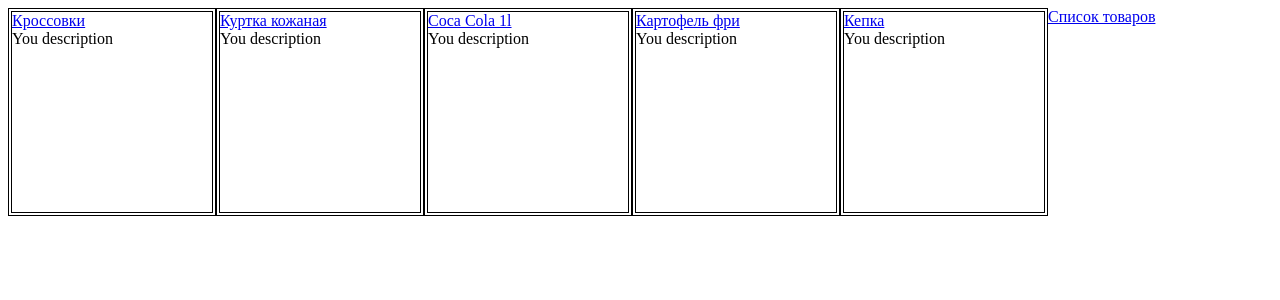
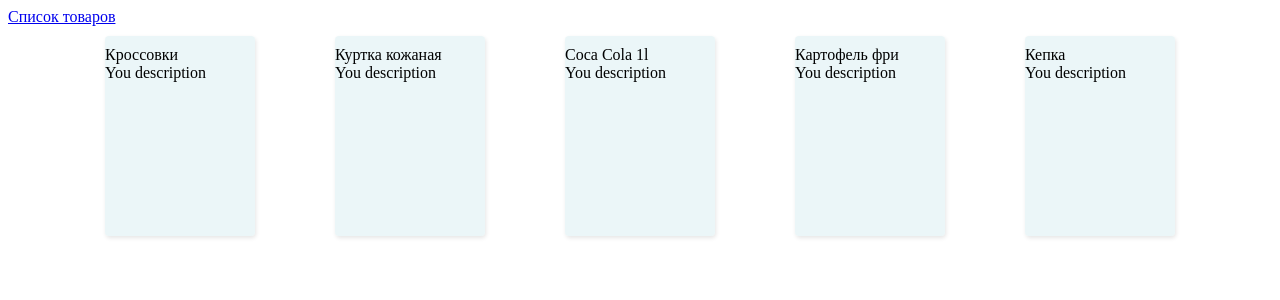
Before and after one commit to ChasovnikovAY/FirstDjango_07102024, a Django app: page /items/ in a window 1280 px wide. Shown: the top 300 px of the page. Run offline with Django 5.2, Linux system fonts and the light colour scheme; data comes from the database, SQL or seed files in the repository; both versions use the stored data as it was after the commit.

Commit message:
HomeWork4

```diff
--- a/FirstDjango/settings.py
+++ b/FirstDjango/settings.py
@@ -11,6 +11,8 @@ https://docs.djangoproject.com/en/5.1/ref/settings/
 """
 
 from pathlib import Path
+
+from django.conf.global_settings import STATIC_URL, STATICFILES_DIRS
 
 # Build paths inside the project like this: BASE_DIR / 'subdir'.
 BASE_DIR = Path(__file__).resolve().parent.parent
@@ -27,7 +29,9 @@ DEBUG = True
 
 ALLOWED_HOSTS = []
 
-
+STATIC_URL = 'static/'
+STATICFILES_DIRS = ( BASE_DIR / "static",
+)
 # Application definition
 
 INSTALLED_APPS = [
--- a/FirstDjango/urls.py
+++ b/FirstDjango/urls.py
@@ -1,5 +1,7 @@
+from django.conf import settings
 from django.urls import path
 from MainApp import views
+from django.conf.urls.static import static
 
 urlpatterns = [
     path("", views.home),
@@ -9,4 +11,4 @@ urlpatterns = [
 
     path("items/", views.items_list, name="items_list"),
     path("item/<int:item_id>", views.get_item, name="get_item")
-]
+] + static(settings.STATIC_URL, document_root=settings.STATIC_ROOT)
--- a/MainApp/models.py
+++ b/MainApp/models.py
@@ -1,5 +1,8 @@
 from django.db import models
 from django.db.models import Manager
+
+class Color(models.Model):
+   name = models.CharField(max_length=32, unique=True)
 
 # Create your models here.
 class Item(models.Model):
@@ -7,5 +10,6 @@ class Item(models.Model):
     brand = models.CharField(max_length=100)
     count = models.PositiveIntegerField()
     description = models.CharField(max_length=1000, default="You description")
+    colors = models.ManyToManyField(to=Color)
 
     objects: Manager
--- a/MainApp/views.py
+++ b/MainApp/views.py
@@ -29,7 +29,8 @@ def about(request):
 
 def get_item(request, item_id):
     one_item = Item.objects.get(id=item_id)
-    context = { "item":one_item }
+    context = { "item":one_item,
+                "colors": one_item.colors.all()}
     return render(request, "item.html", context)
 
 
--- /dev/null
+++ b/static/css/style.css
@@ -0,0 +1,46 @@
+        * {
+            box-sizing: border-box;
+        }
+        .item{
+            width:150px;
+            height: 200px;
+            margin: 10px;
+            box-shadow: 1px 2px 4px rgba(0, 0, 0, 0.1);
+            border-radius: 4px;
+            padding-top:10px;
+            background: rgba(223, 241, 244, 0.625);
+        }
+
+        .item:hover {
+            background: rgb(207, 232, 237);
+            box-shadow: 4px 8px 16px rgba(71, 215, 240);
+        }
+
+        .item p{
+            padding-left: 10px;
+            padding-right: 10px;
+        }
+
+        .item_name{
+            font-size: 1.5em;
+            text-align:center;
+         }
+
+         .item a{
+            text-decoration: none;
+            color: black;
+            text-align: justify;
+
+         }
+        .items {
+            width: 100%;
+            display: grid;
+            /* Автоматически заполняем на всю ширину grid-контейнера */
+            grid-template-columns: repeat(auto-fill, 200px);
+            max-width: 1200px; /* Ширина grid-контейнера */
+            justify-content: center;
+            justify-items: center; /* Размещаем карточку по центру */
+            column-gap: 30px; /* Отступ между колонками */
+            row-gap: 40px; /* Отступ между рядами */
+            margin: 0 auto;
+          }
--- a/templates/base.html
+++ b/templates/base.html
@@ -1,8 +1,12 @@
 <!DOCTYPE html>
 <html lang="en">
+{% load static %}
 <head>
     <meta charset="UTF-8">
     <title>Проект FirstDjango</title>
+    {% block style %}
+        <link rel="stylesheet" href="{% static "css/style.css" %}">
+    {% endblock  %}
 </head>
 <body>
 {% block menu_content %}
--- a/templates/get_items.html
+++ b/templates/get_items.html
@@ -1,14 +1,22 @@
 {% extends 'base.html' %}
+
+{% block style %}
+    {{ block.super }}
+{% endblock  %}
 
 {% block menu_content %}
     {{ block.super }}
 {% endblock %}
 
+
+
 {% block block_content %}
+    <div class="items">
     {% for item in items %}
-      <div style="border: 4px double black; width:200px; height:200px; float: left">
+      <div  class="item">
           <a href="{% url 'get_item' item.id %}"> {{ item.name }}</a><br>
           {{ item.description }}
       </div>
     {% endfor %}
+    </div>
 {% endblock %}
```
Also changed, not shown: templates/item.html (+5 -2 lines), MainApp/migrations/0003_color_item_colors.py (added), db.sqlite3, static/images/django.svg (added).
